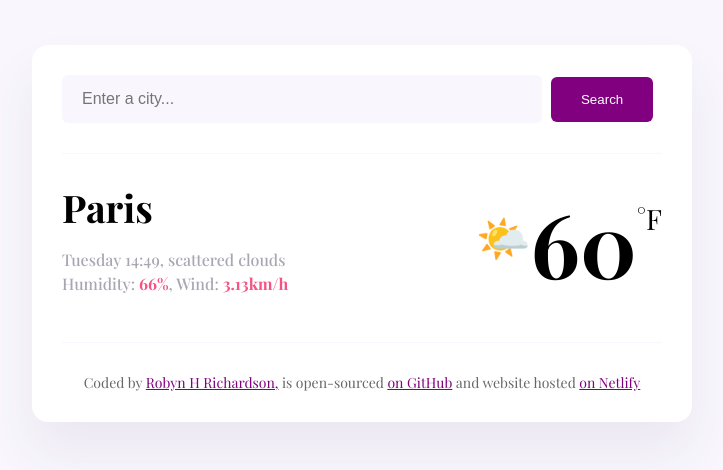
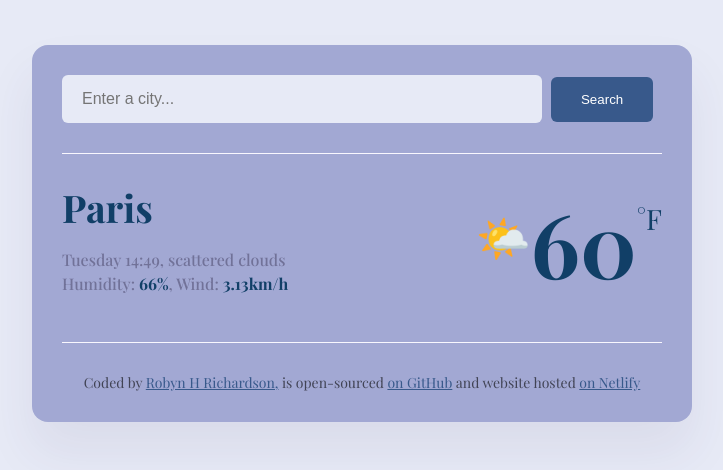
Before and after one commit to robynhrich/SkyCast, a plain HTML site: page index.html in a window 1280 px wide. Shown: the whole page, without its empty margins (278-1001 px from the left). Drawn offline with nearby package versions, Linux system fonts and the light colour scheme; a web font is replaced by a local one.

Commit message:
Updated CSS Color Palette

```diff
--- a/src/style.css
+++ b/src/style.css
@@ -1,9 +1,9 @@
 body {
-  background-color: #f9f7fd;
+  background-color: #e7eaf6;
   font-family: "Playfair Display", serif;
 }
 .weather-app {
-  background: white;
+  background: #a2a8d3;
   max-width: 600px;
   margin: 45px auto;
   box-shadow: 0 30px 50px rgba(65, 50, 100, 0.08);
@@ -15,11 +15,11 @@ header {
   padding: 0 0 30px 0;
 }
 a {
-  color: purple;
+  color: #38598b;
 }
 
 .search-form-input {
-  background-color: #f9f7fd;
+  background-color: #e7eaf6;
   border: none;
   border-radius: 6px;
   width: 80%;
@@ -28,7 +28,7 @@ a {
 }
 
 .search-form-button {
-  background: purple;
+  background: #38598b;
   padding: 15px 30px;
   border: none;
   margin-left: 5px;
@@ -47,6 +47,7 @@ main {
   margin: 0;
   font-size: 38px;
   line-height: 48px;
+  color: #113f67;
 }
 
 .weather-app-details {
@@ -57,7 +58,7 @@ main {
 }
 
 .weather-app-details strong {
-  color: #f65282;
+  color: #113f67;
 }
 .weather-app-icon {
   font-size: 44px;
@@ -70,10 +71,12 @@ main {
 .weather-app-temperature-value {
   font-size: 88px;
   font-weight: bold;
+  color: #113f67;
 }
 .weather-app-unit {
   margin-top: 16px;
   font-size: 28px;
+  color: #113f67;
 }
 
 footer {
```
